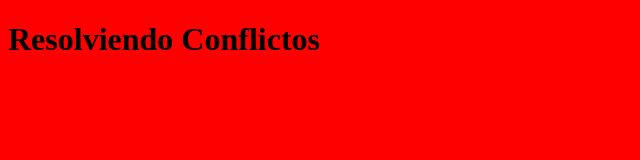
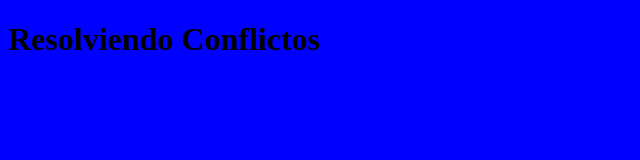
Before and after one commit to miguel-jaeger/demo-conflictos-46781, a plain HTML site: page index.html in a window 1280 px wide. Shown: the whole page, without its empty margins (0-640 px from the left). Drawn offline with Linux system fonts and the light colour scheme.

Commit message:
Fix CSS background color in index.html

```diff
--- a/index.html
+++ b/index.html
@@ -3,8 +3,9 @@
 <head>
 <title>Clase de Git</title>
 <style>
+
 body { background-color:
-red; }
+blue; }
 </style>
 </head>
 <body>
```
